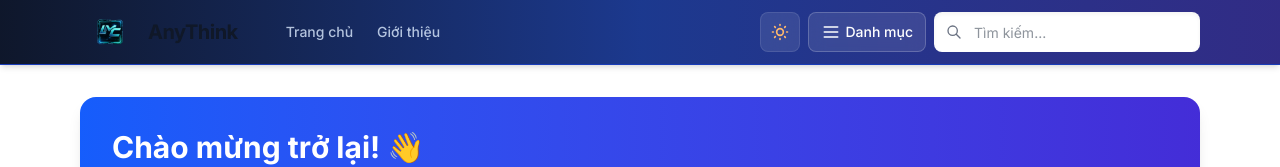
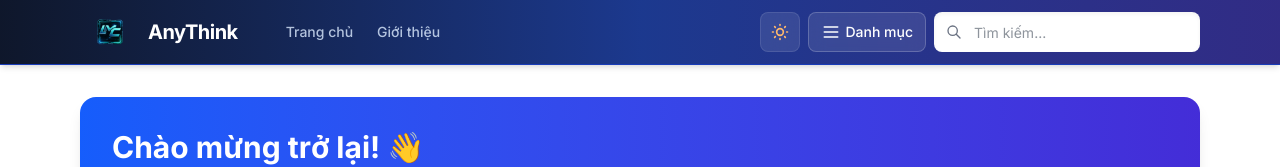
Before and after one commit to atibon2988/nextjsfirst, a Next.js app: page / in a window 1280 px wide. Shown: the top 167 px of the page. Built offline with nearby package versions, Linux system fonts and the light colour scheme.

Commit message:
ok color

```diff
--- a/app/components/Header.tsx
+++ b/app/components/Header.tsx
@@ -178,7 +178,7 @@ export default function Header() {
                       />
 
                       {/* Tên thương hiệu bên cạnh logo (nếu muốn giữ lại) */}
-                      <span className="text-xl font-bold tracking-tight text-gray-900 dark:text-white group-hover:text-blue-600 transition-colors">
+                      <span className="text-xl font-bold tracking-tight text-white dark:text-white group-hover:text-blue-600 transition-colors">
                                 AnyThink
                       </span>
                     </Link>
```
